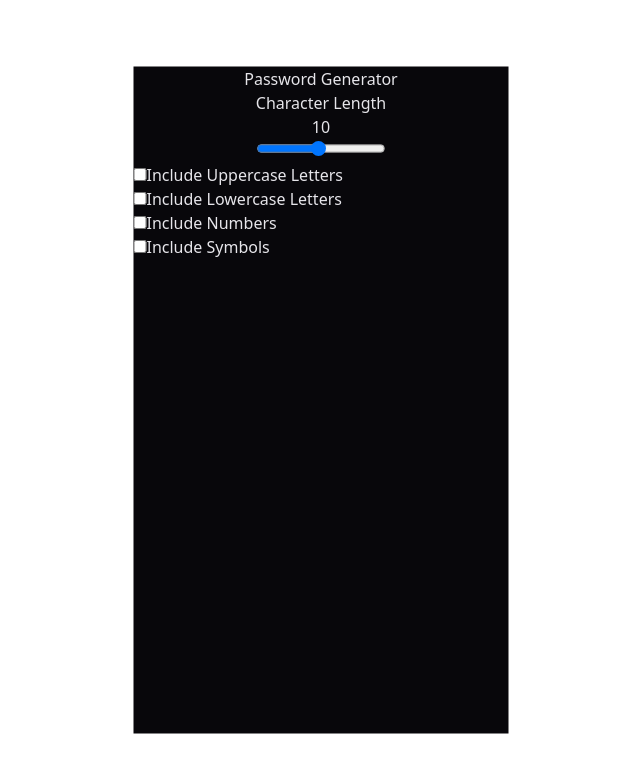
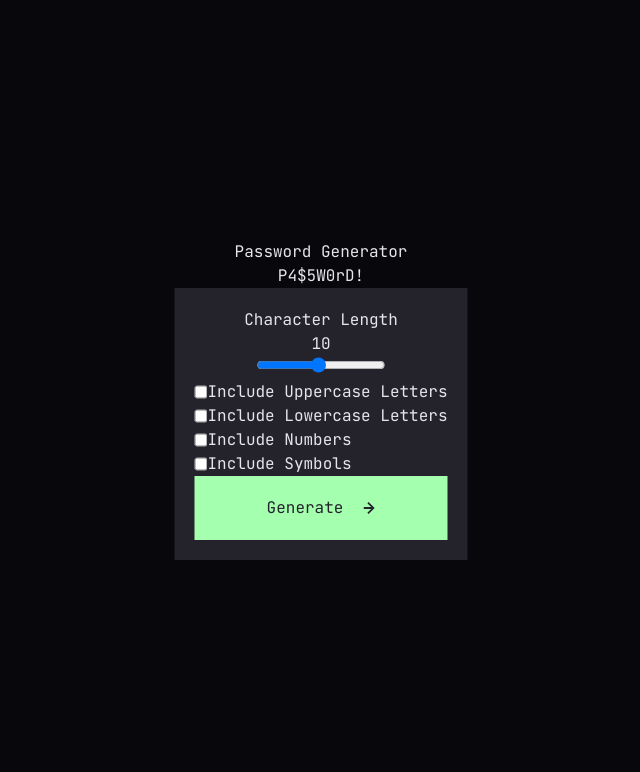
Before and after one commit to ShayneJG/Password-generator, a React (Vite) app: page / in a window 1280 px wide. Shown: the top 772 px of the page, without its empty margins (319-959 px from the left). Built offline with nearby package versions, Linux system fonts and the light colour scheme.

Commit message:
generate button + styling

```diff
--- a/index.html
+++ b/index.html
@@ -1,5 +1,5 @@
 <!DOCTYPE html>
-<html lang="en" class="h-full">
+<html lang="en" class="h-full bg-[#08070B]">
   <head>
     <meta charset="UTF-8" />
     <link rel="icon" type="image/svg+xml" href="/vite.svg" />
--- a/src/App.tsx
+++ b/src/App.tsx
@@ -9,7 +9,7 @@ import "./App.css";
 // - See hover and focus states for all interactive elements on the page
 
 function App() {
-  const [password, setPassword] = useState("");
+  const [password, setPassword] = useState("P4$5W0rD!");
   const [length, setLength] = useState(10);
   //states for the checkboxes.
   const [upper, setUpper] = useState(false);
@@ -18,13 +18,14 @@ function App() {
   const [sym, setSym] = useState(false);
   return (
     <div
-      className="fixed top-1/2 left-1/2 -translate-y-1/2 -translate-x-1/2 text-almostWhite
+      className="fixed top-1/2 left-1/2 -translate-y-1/2 -translate-x-1/2 text-almostWhite font-jetBrainsMono
 "
     >
-      <div id="container" className="w-[375px] h-[667px] bg-[#08070B]">
+      <div id="container" className="">
         <h1>Password Generator</h1>
         <div id="password">{password}</div>
-        <div id="option-container">
+        <div className="bg-darkGrey p-5">
+          <div id="option-container" className="">
             <div id="slider-container">
               <p>Character Length</p>
               <p>{length}</p>
@@ -86,7 +87,20 @@ function App() {
             </div>
           </div>
           <div id="strength"></div>
-        <div id="generate-button"></div>
+
+          <div
+            id="generate-button"
+            className="flex items-center bg-neonGreen text-darkGrey justify-center w-full h-16 box-content"
+          >
+            <p className="pr-5">Generate </p>
+            <svg width="12" height="12" xmlns="http://www.w3.org/2000/svg">
+              <path
+                fill="#24232C"
+                d="m5.106 12 6-6-6-6-1.265 1.265 3.841 3.84H.001v1.79h7.681l-3.841 3.84z"
+              />
+            </svg>
+          </div>
+        </div>
       </div>
     </div>
   );
```
Lines whose indentation alone changed are shown as unchanged.
